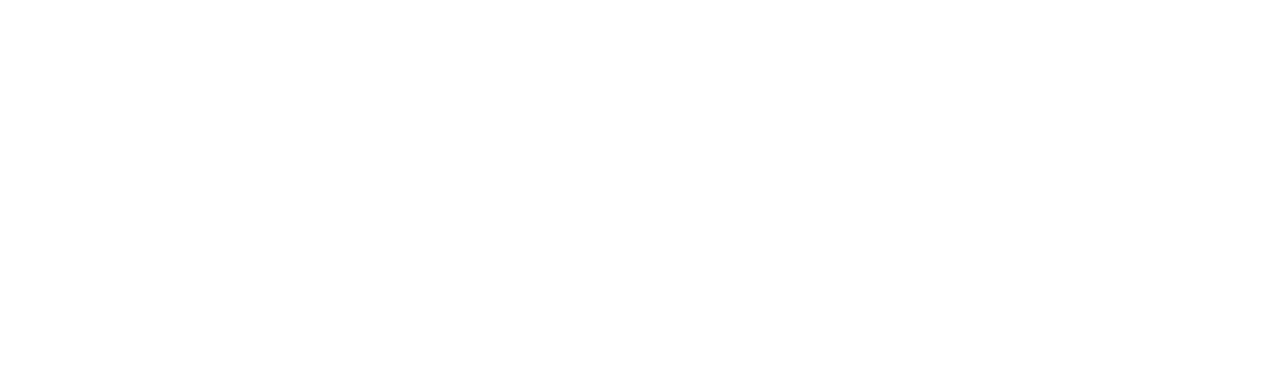
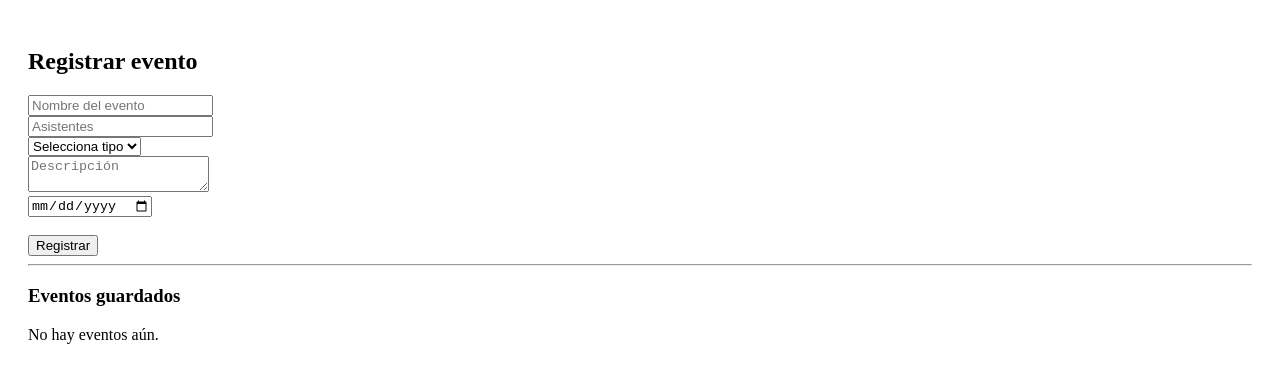
Before and after one commit to PabloCampusano/ejprueba, a Next.js app: page / in a window 1280 px wide. Shown: the top 382 px of the page. Built offline with nearby package versions, Linux system fonts and the light colour scheme.

Commit message:
comic 4
4

```diff
--- a/src/app/page.tsx
+++ b/src/app/page.tsx
@@ -1,5 +1,5 @@
-"use client"
-import { useEffect, useState } from "react";
+'use client'
+import { useState, useEffect } from 'react'
 
 export default function App() {
   const eventoInicial = {
@@ -11,7 +11,7 @@
   }
 
   const [evento, setEvento] = useState(eventoInicial)
-  const [eventos, setEventos] = useState([])
+  const [eventos, setEventos] = useState<any[]>([])
   const [modoEditar, setModoEditar] = useState(false)
   const [indiceEditar, setIndiceEditar] = useState(null)
 
@@ -26,11 +26,11 @@
     localStorage.setItem('eventos', JSON.stringify(eventos))
   }, [eventos])
 
-  const handleChange = (e) => {
+  const handleChange = (e: any) => {
     setEvento({ ...evento, [e.target.name]: e.target.value })
   }
 
-    const guardar = () => {
+  const guardar = () => {
     if (modoEditar && indiceEditar !== null) {
       const copia = [...eventos]
       copia[indiceEditar] = evento
@@ -43,86 +43,47 @@
     setEvento(eventoInicial)
   }
 
+  const editar = (index: number) => {
+    setEvento(eventos[index])
+    setModoEditar(true)
+    setIndiceEditar(index)
+  }
 
+  const eliminar = (index: number) => {
+    const copia = eventos.filter((_, i) => i !== index)
+    setEventos(copia)
+  }
 
+  return (
+    <div style={{ padding: 20 }}>
+      <h2>{modoEditar ? 'Editar evento' : 'Registrar evento'}</h2>
 
+      <input name="nombre" placeholder="Nombre del evento" value={evento.nombre} onChange={handleChange} /><br />
+      <input name="asistentes" type="number" placeholder="Asistentes" value={evento.asistentes} onChange={handleChange} /><br />
+      <select name="tipo" value={evento.tipo} onChange={handleChange}>
+        <option value="">Selecciona tipo</option>
+        <option value="Reunión">Reunión</option>
+        <option value="Taller">Taller</option>
+        <option value="Charla">Charla</option>
+      </select><br />
+      <textarea name="descripcion" placeholder="Descripción" value={evento.descripcion} onChange={handleChange}></textarea><br />
+      <input name="fecha" type="date" value={evento.fecha} onChange={handleChange} /><br /><br />
 
+      <button onClick={guardar}>{modoEditar ? 'Guardar cambios' : 'Registrar'}</button>
 
-
-
-
-
-
-
-
-
-
-
-
-
-
-
-
-
-
-
-
-
-
-
-
-
-
-
-
-
-
-
-
-
-
-
-
-
-
-
-
-
-
-
-
-
-
-
-
-
-
-
-
-
-
-
-
-
-
-
-
-
-
-
-
-
-
-
-
-
-
-
-
-
-
-
-
-
-
+      <hr />
+      <h3>Eventos guardados</h3>
+      {eventos.length === 0 && <p>No hay eventos aún.</p>}
+      {eventos.map((e, i) => (
+        <div key={i} style={{ border: '1px solid gray', padding: 10, marginBottom: 10 }}>
+          <b>{e.nombre}</b> - {e.tipo}<br />
+          Asistentes: {e.asistentes}<br />
+          {e.descripcion}<br />
+          Fecha: {e.fecha}<br />
+          <button onClick={() => editar(i)}>Editar</button>
+          <button onClick={() => eliminar(i)} style={{ marginLeft: 10 }}>Eliminar</button>
+        </div>
+      ))}
+    </div>
+  )
 }
```
Also changed, not shown: src/app/Interfaces/IEvento.tsx (added, +9 -0 lines).
